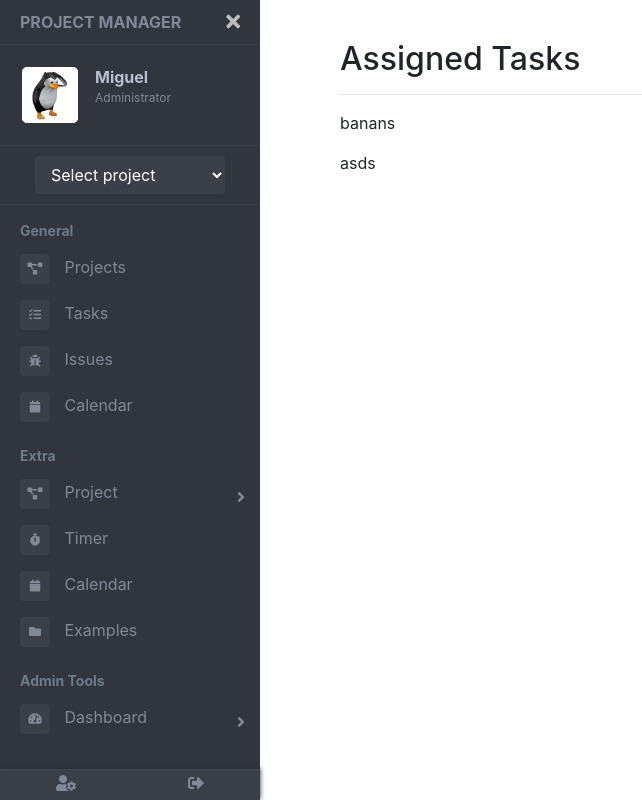
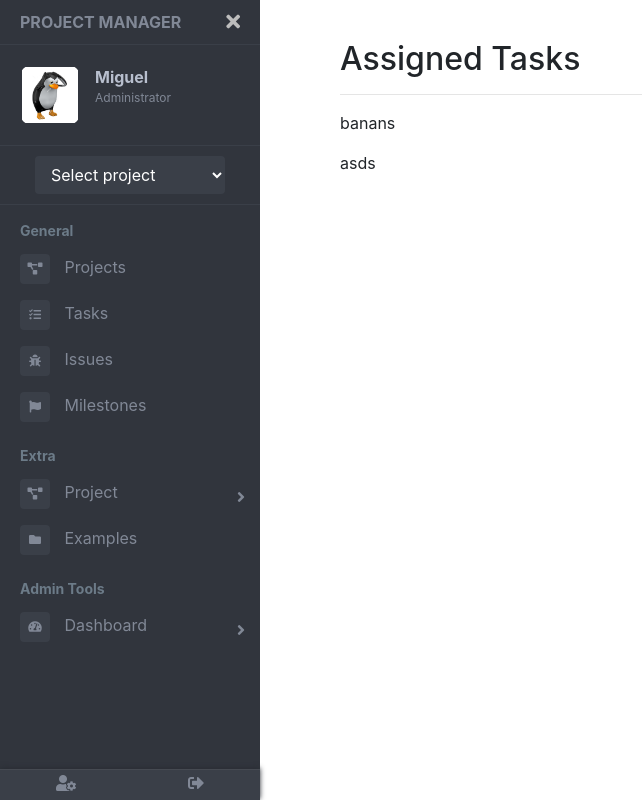
Before and after one commit to Kaentos/ProjectManager, a PHP site: page /projectmanager/dashboard/ in a window 1280 px wide. Shown: the whole page, without its empty margins (0-642 px from the left). Run offline with PHP 8.4, Linux system fonts and the light colour scheme; a user stored in the database is signed in; data comes from the database, SQL or seed files in the repository; some libraries are stand-ins or nearby versions.

Commit message:
remove useless code

```diff
--- a/project/members/index.php
+++ b/project/members/index.php
@@ -317,7 +317,7 @@
                         if(isset($membersData) && !$noMembersFound){
                             foreach($membersData as $member){
                                 echo "
-                                <div class='col-lg-6 col-xl-3 task-DIV'>
+                                <div class='col-lg-6 col-xl-3 members-DIV'>
                                     <div class='btn-toolbar row' style='margin-top:15px'>
                                         <div class='col-lg-12' style='margin-top:5px;'>
                                             <form method='POST' action=''>
--- a/sidebar/bar.php
+++ b/sidebar/bar.php
@@ -124,8 +124,8 @@
                             <!-- Menu Calendar -->
                             <li>
                                 <a href="/projectmanager/dashboard/calendar.php">
-                                    <i class="fa fa-calendar"></i>
-                                    <span>Calendar</span>
+                                    <i class="fa fa-flag"></i>
+                                    <span>Milestones</span>
                                 </a>
                             </li>
                             <!-- End Menu Calendar -->
@@ -170,18 +170,6 @@
                                 </div>
                             </li>
 
-                            <li>
-                                <a href="#">
-                                    <i class="fas fa-stopwatch"></i>
-                                    <span>Timer</span>
-                                </a>
-                            </li>
-                            <li>
-                                <a href="#">
-                                    <i class="fa fa-calendar"></i>
-                                    <span>Calendar</span>
-                                </a>
-                            </li>
                             <!-- Example -->
                             <li>
                                 <a href="#">
@@ -204,13 +192,13 @@
                                         <div class='sidebar-submenu'>
                                             <ul>
                                                 <li>
-                                                    <a href='#'>Dashboard 1</a>
+                                                    <a href='#'>All users</a>
                                                 </li>
                                                 <li>
-                                                    <a href='#'>Dashboard 2</a>
+                                                    <a href='#'>Reports</a>
                                                 </li>
                                                 <li>
-                                                    <a href='#'>Dashboard 3</a>
+                                                    <a href='#'>All projects</a>
                                                 </li>
                                             </ul>
                                         </div>
```
Also changed, not shown: dashboard/calendar.php (deleted).
